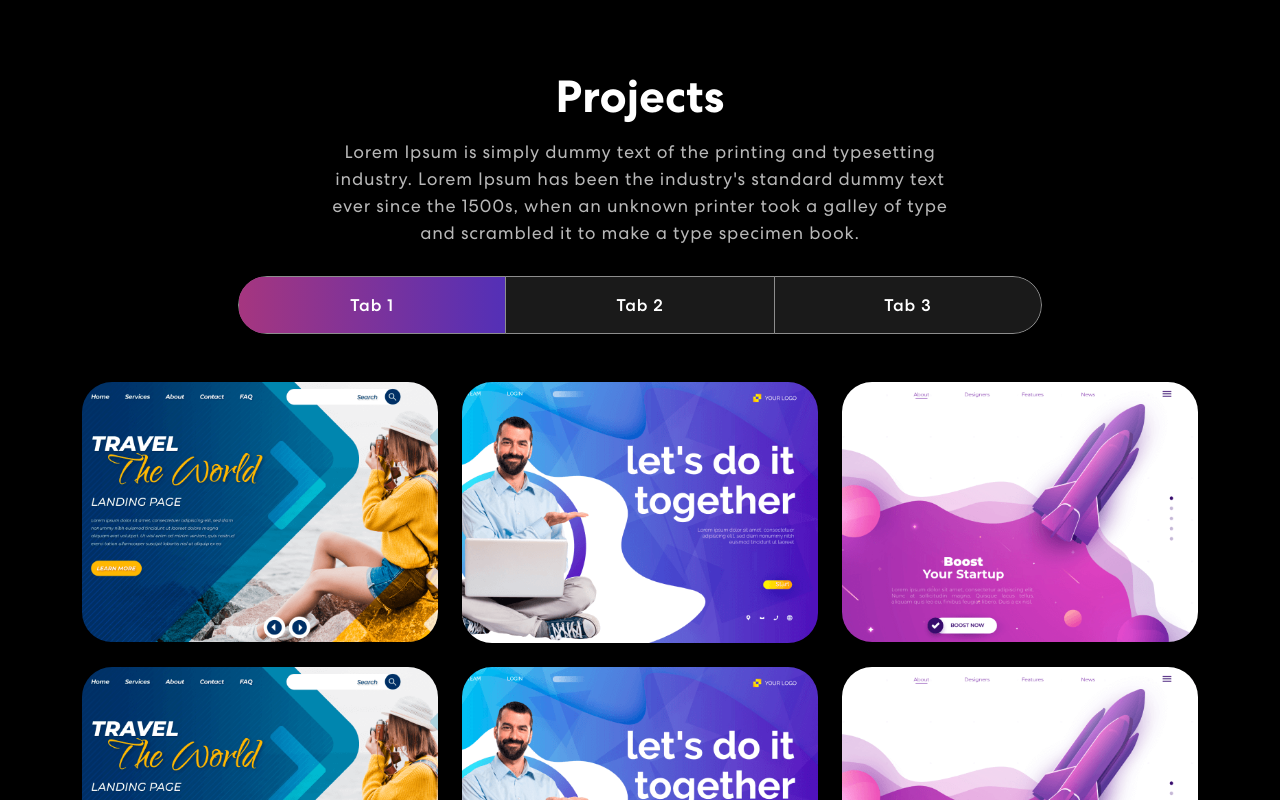
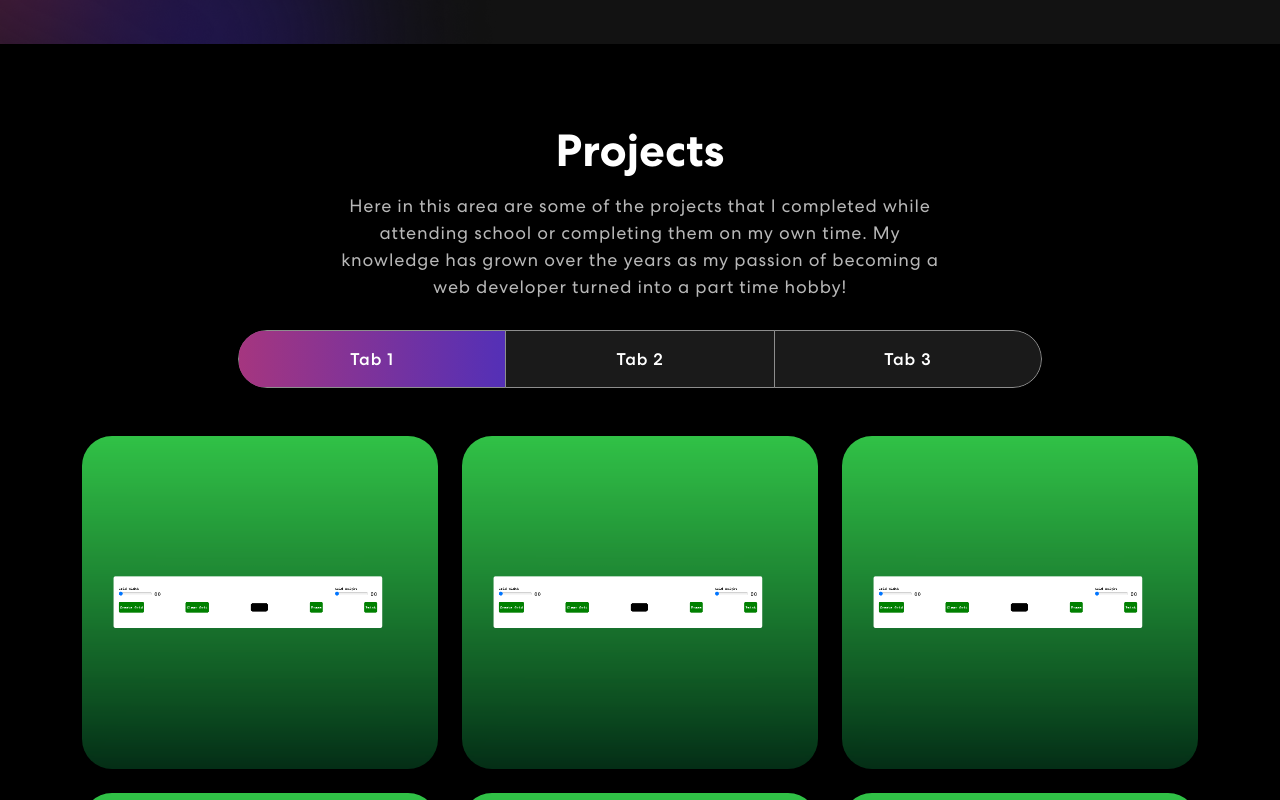
Before and after one commit to SeanAngle/ReactPortfolio, a React (Create React App) app: page / in a window 1280 px wide. Shown: the part 1340-2140 px from the top of the page. Built offline with nearby package versions, Linux system fonts and the light colour scheme.

Commit message:
Changed woring around the entire site. Created clickable links on projects to take you to the projects website.

```diff
--- a/src/App.css
+++ b/src/App.css
@@ -1,3 +1,7 @@
+.ProjectImage{
+  height: 100%;
+}
+
 /************ Custom Font ************/
 @font-face {
 	font-family: Centra;
@@ -49,8 +53,14 @@ p, a, li, button, ul {
   text-decoration: none;
 }
 
+.siteUrlLink{
+  color: white;
+  height: 100;
+}
+
 a:hover {
   text-decoration: none;
+  color: white;
 }
 
 img {
@@ -440,6 +450,8 @@ nav.navbar .navbar-toggler[aria-expanded="true"] .navbar-toggler-icon {
   transition: 0.5s ease-in-out;
   opacity: 0;
   width: 100%;
+  padding-left: 10px;
+  padding-right: 10px;
 }
 .proj-imgbx:hover .proj-txtx {
   top: 50%;
--- a/src/components/Banner.js
+++ b/src/components/Banner.js
@@ -57,7 +57,7 @@ export const Banner = () => {
               <div className={isVisible ? "animate__animated animate__fadeIn" : ""}>
                 <span className="tagline">Welcome to my Portfolio</span>
                 <h1>{`Hi! I'm Sean and I'm a`} <span className="txt-rotate" dataPeriod="1000" data-rotate='[ "Web Developer", "Web Designer", "UI/UX Developer" ]'><span className="wrap">{text}</span></span></h1>
-                  <p>Lorem Ipsum is simply dummy text of the printing and typesetting industry. Lorem Ipsum has been the industry's standard dummy text ever since the 1500s, when an unknown printer took a galley of type and scrambled it to make a type specimen book.</p>
+                  <p>I am a recient graduate from Texas State University. I got my bachelor's degree in computer science with a minor in business administration. I first got introduced into this world by attending a Web Development Bootcamp! After completing the course to get certified as a web developer I wanted to grow my skill and get a degree in computer science.</p>
                   <button onClick={() => console.log('connect')}>Let’s Connect <ArrowRightCircle size={25} /></button>
               </div>}
             </TrackVisibility>
--- a/src/components/ProjectCard.js
+++ b/src/components/ProjectCard.js
@@ -1,17 +1,20 @@
 import { Col } from "react-bootstrap";
-import { NavLink } from "react-router-dom";
+import { Projects } from "./Projects";
 
-export const ProjectCard = ({ title, description, imgUrl }) => {
+
+export const ProjectCard = ({ title, description, imgUrl, siteUrl }) => {
   return (
     <Col size={12} sm={6} md={4}>
-      <div className="proj-imgbx">
-        <img src={imgUrl}/>
-        <div className="proj-txtx">
-          <h4>{title}</h4>
-          <span>{description}</span>
+      <a className="siteUrlLink" href={siteUrl} target="_blank">
+        <div className="proj-imgbx">
+          <img className="ProjectImage" src={imgUrl}/>
+          <div className="proj-txtx">
+            <h4>{title}</h4>
+            <span>{description}</span>
 
+          </div>
         </div>
-      </div>
+      </a>
     </Col>
   )
 }
--- a/src/components/Projects.js
+++ b/src/components/Projects.js
@@ -1,5 +1,6 @@
 import { Container, Row, Col, Tab, Nav } from "react-bootstrap";
 import { ProjectCard } from "./ProjectCard";
+import PixelArtScreenShot from "../assets/img/TallPixelArtSS.png"
 import projImg1 from "../assets/img/project-img1.png";
 import projImg2 from "../assets/img/project-img2.png";
 import projImg3 from "../assets/img/project-img3.png";
@@ -12,33 +13,39 @@ export const Projects = () => {
   const projects = [
     {
       title: "PixelArt",
-      description: "Web App you can create a grid and paint on.",
-      imgUrl: projImg1,
+      description: "Web App where you can create a grid and paint on it.",
+      imgUrl: PixelArtScreenShot,
+      siteUrl: "https://classy-profiterole-869f34.netlify.app",
     },
     {
       title: "Business Startup",
       description: "Design & Development",
-      imgUrl: projImg2,
+      imgUrl: PixelArtScreenShot,
+      siteUrl: "https://storied-klepon-80062f.netlify.app/#"
     },
     {
       title: "Business Startup",
       description: "Design & Development",
-      imgUrl: projImg3,
+      imgUrl: PixelArtScreenShot,
+      siteUrl: "https://storied-klepon-80062f.netlify.app/#"
     },
     {
       title: "Business Startup",
       description: "Design & Development",
-      imgUrl: projImg1,
+      imgUrl: PixelArtScreenShot,
+      siteUrl: "https://storied-klepon-80062f.netlify.app/#"
     },
     {
       title: "Business Startup",
       description: "Design & Development",
-      imgUrl: projImg2,
+      imgUrl: PixelArtScreenShot,
+      siteUrl: "https://storied-klepon-80062f.netlify.app/#"
     },
     {
       title: "Business Startup",
       description: "Design & Development",
-      imgUrl: projImg3,
+      imgUrl: PixelArtScreenShot,
+      siteUrl: "https://storied-klepon-80062f.netlify.app/#"
     },
   ];
 
@@ -51,7 +58,7 @@ export const Projects = () => {
               {({ isVisible }) =>
               <div className={isVisible ? "animate__animated animate__fadeIn": ""}>
                 <h2>Projects</h2>
-                <p>Lorem Ipsum is simply dummy text of the printing and typesetting industry. Lorem Ipsum has been the industry's standard dummy text ever since the 1500s, when an unknown printer took a galley of type and scrambled it to make a type specimen book.</p>
+                <p>Here in this area are some of the projects that I completed while attending school or completing them on my own time. My knowledge has grown over the years as my passion of becoming a web developer turned into a part time hobby!</p>
                 <Tab.Container id="projects-tabs" defaultActiveKey="first">
                   <Nav variant="pills" className="nav-pills mb-5 justify-content-center align-items-center" id="pills-tab">
                     <Nav.Item>
@@ -79,11 +86,11 @@ export const Projects = () => {
                         }
                       </Row>
                     </Tab.Pane>
-                    <Tab.Pane eventKey="section">
-                      <p>Lorem ipsum dolor sit amet consectetur adipisicing elit. Cumque quam, quod neque provident velit, rem explicabo excepturi id illo molestiae blanditiis, eligendi dicta officiis asperiores delectus quasi inventore debitis quo.</p>
+                    <Tab.Pane eventKey="second">
+                      <p>More projects to come!!</p>
                     </Tab.Pane>
                     <Tab.Pane eventKey="third">
-                      <p>Lorem ipsum dolor sit amet consectetur adipisicing elit. Cumque quam, quod neque provident velit, rem explicabo excepturi id illo molestiae blanditiis, eligendi dicta officiis asperiores delectus quasi inventore debitis quo.</p>
+                      <p>More projects to come!!</p>
                     </Tab.Pane>
                   </Tab.Content>
                 </Tab.Container>
--- a/src/components/Skills.js
+++ b/src/components/Skills.js
@@ -35,7 +35,7 @@ export const Skills = () => {
                 <div className="col-12">
                     <div className="skill-bx wow zoomIn">
                         <h2>Skills</h2>
-                        <p>Lorem Ipsum is simply dummy text of the printing and typesetting industry.<br></br> Lorem Ipsum has been the industry's standard dummy text.</p>
+                        <p>I am a recient graduate from Texas State University. During my journey as a student, I aquired some new skills.<br></br> Below are some of my new skills.</p>
                         <Carousel responsive={responsive} infinite={true} className="owl-carousel owl-theme skill-slider">
                             <div className="item">
                                 <img src={meter1} alt="Image" />
```
Also changed, not shown: src/assets/img/PixelArtScreenShot.png (added), src/assets/img/TallPixelArtSS.png (added).
